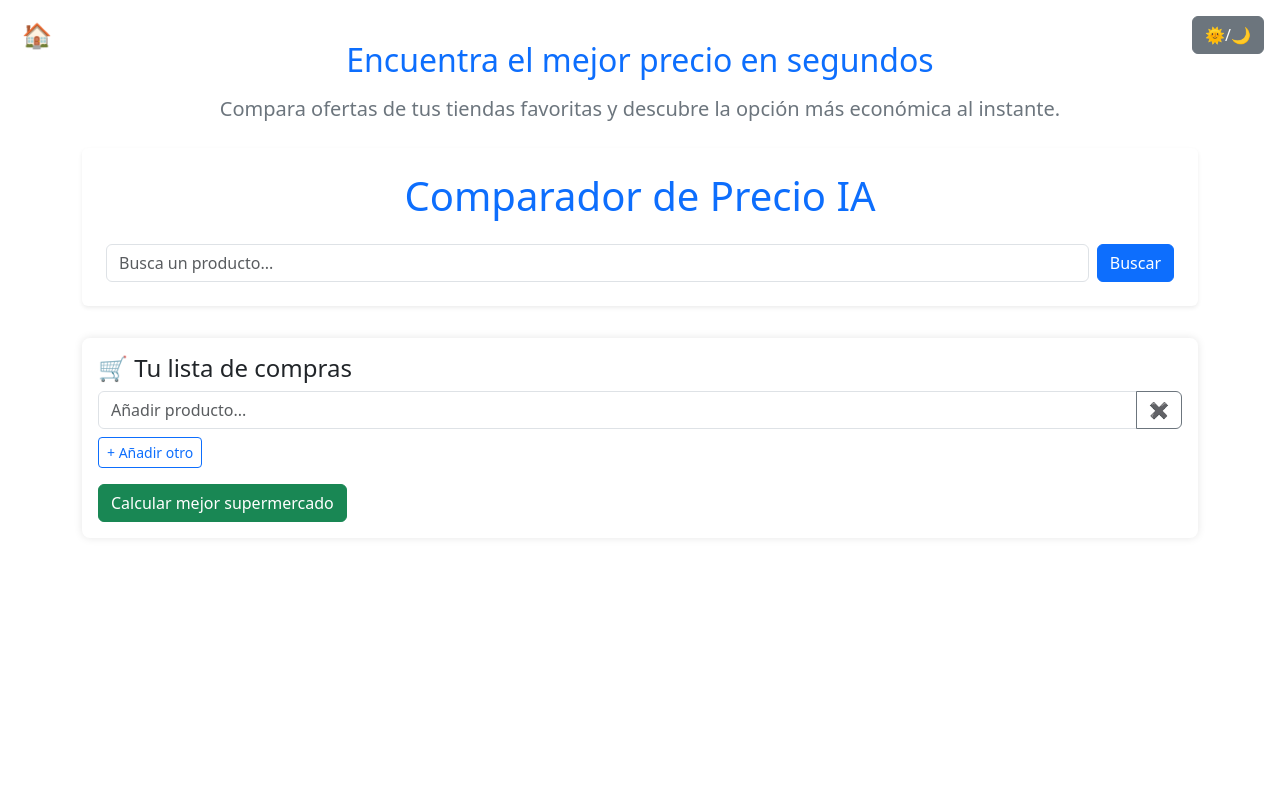
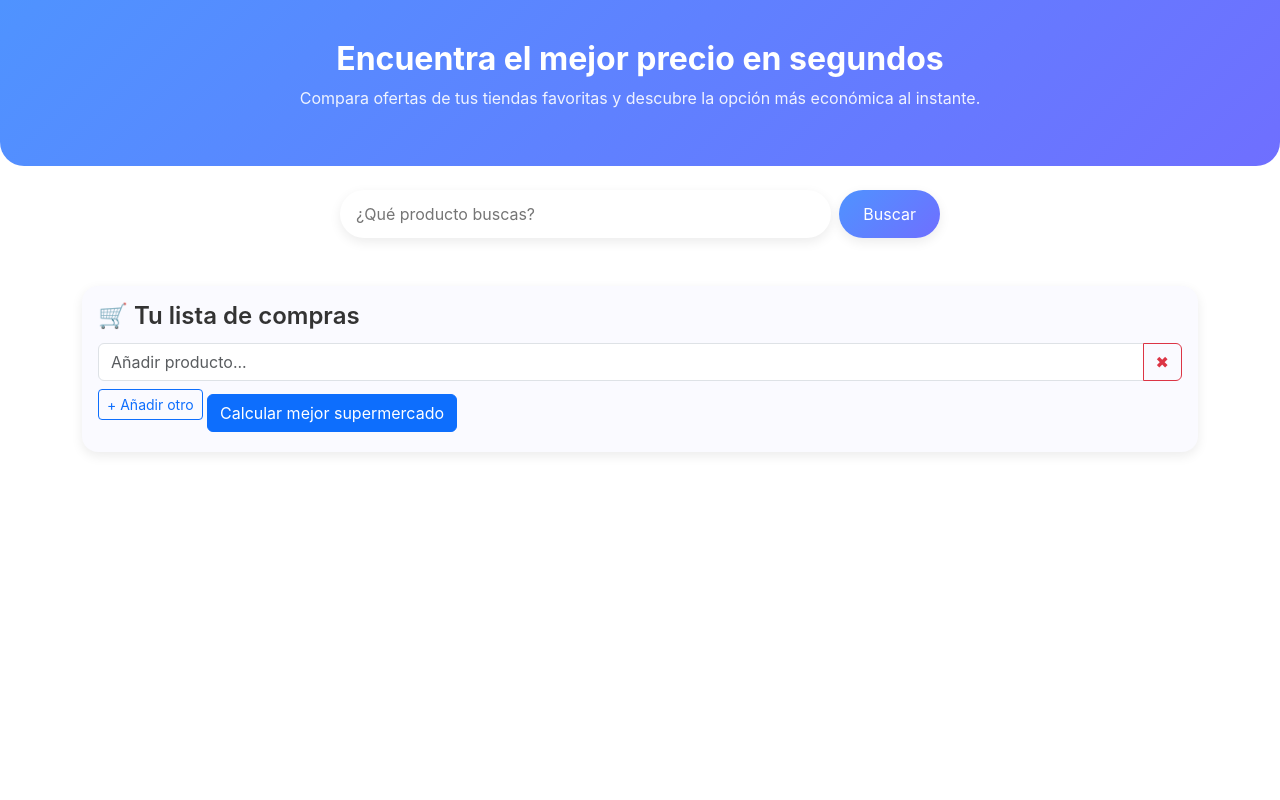
Before and after one commit to roymarth1991/compara.net, a Flask app: page / in a window 1280 px wide. Run offline with Flask 2, Linux system fonts and the light colour scheme.

Commit message:
Update index.html

```diff
--- a/templates/index.html
+++ b/templates/index.html
@@ -1,131 +1,215 @@
 <!DOCTYPE html>
 <html lang="es">
 <head>
-  <meta charset="UTF-8">
-  <meta name="viewport" content="width=device-width, initial-scale=1">
+  <meta charset="UTF-8" />
+  <meta name="viewport" content="width=device-width, initial-scale=1" />
   <title>Comparador de Precio IA</title>
   <!-- Bootstrap CSS -->
-  <link href="https://cdn.jsdelivr.net/npm/bootstrap@5.3.0/dist/css/bootstrap.min.css" rel="stylesheet">
-  <!-- Bootstrap Icons para íconos animados -->
-  <link href="https://cdn.jsdelivr.net/npm/bootstrap-icons@1.10.5/font/bootstrap-icons.css" rel="stylesheet">
+  <link
+    href="https://cdn.jsdelivr.net/npm/bootstrap@5.3.0/dist/css/bootstrap.min.css"
+    rel="stylesheet"
+  />
   <style>
-    :root { --bg-color: #ffffff; --text-color: #212529; --card-color: #ffffff; }
-    body.dark { --bg-color: #121212; --text-color: #f8f9fa; --card-color: #1f1f1f; }
-    body { background-color: var(--bg-color); color: var(--text-color); transition: background-color 0.3s, color 0.3s; min-height: 100vh; }
-    .search-card, .result-card { background-color: var(--card-color); color: var(--text-color); transition: background-color 0.3s, color 0.3s; }
-    .btn-toggle-mode { position: fixed; top: 1rem; right: 1rem; z-index: 10000; }
-    .btn-home { position: fixed; top: 1rem; left: 1rem; z-index: 10000; border: none; background: transparent; font-size: 1.5rem; color: var(--text-color); }
-    .btn:hover { transform: scale(1.05); transition: transform 0.2s; }
-    .rank-badge { font-weight: bold; margin-right: 0.5rem; }
-    .rank-1 { color: gold; } .rank-2 { color: silver; } .rank-3 { color: #cd7f32; }
-    /* Spinner overlay */
-    #loadingOverlay { position: fixed; top: 0; left: 0; width: 100%; height: 100%; background: rgba(255,255,255,0.9); display: none; align-items: center; justify-content: center; flex-direction: column; z-index: 9999; }
-    /* Icono de carga animado */
-    .loading-icon { font-size: 4rem; color: #007bff; animation: bounce 1s ease-in-out infinite; }
-    /* Typing effect */
-    .typing { border-right: .15em solid #007bff; white-space: nowrap; overflow: hidden; }
-    /* Hero bounce animation */
-    @keyframes bounce { 0%,100%{ transform: translateY(0); } 50% { transform: translateY(-10px); } }
-    .hero-text { display: inline-block; animation: bounce 2s ease-in-out infinite; }
-    /* Progress bar */
-    #topProgress { position: fixed; top: 0; left: 0; width: 0%; height: 4px; background: #007bff; transition: width 0.4s ease; z-index: 10000; }
-    @media (max-width: 576px) { .search-card { margin: 1rem; padding: 1rem; } .hero-text { font-size: 1.25rem; } }
-    /* Lista de compras */
-    .lista-section { background-color: var(--card-color); color: var(--text-color); padding: 1rem; border-radius: .5rem; margin-top: 2rem; box-shadow: 0 0 .5rem rgba(0,0,0,0.1); }
+    :root {
+      --gradient-start: #4f93ff;
+      --gradient-end: #6f6fff;
+      --chip-bg: #f1f3ff;
+      --chip-hover: #e0e4ff;
+      --card-shadow: 0 4px 12px rgba(0, 0, 0, 0.08);
+    }
+    body {
+      margin: 0;
+      font-family: "Inter", sans-serif;
+      background: #fff;
+      color: #333;
+    }
+    .hero {
+      background: linear-gradient(
+        135deg,
+        var(--gradient-start),
+        var(--gradient-end)
+      );
+      color: #fff;
+      text-align: center;
+      padding: 2.5rem 1rem;
+      border-bottom-left-radius: 1.5rem;
+      border-bottom-right-radius: 1.5rem;
+    }
+    .hero h1 {
+      font-size: 2rem;
+      margin-bottom: 0.5rem;
+      font-weight: 700;
+    }
+    .hero p {
+      font-size: 1rem;
+      opacity: 0.9;
+    }
+    .top5-chips {
+      display: flex;
+      gap: 0.5rem;
+      overflow-x: auto;
+      padding: 1rem 0;
+    }
+    .chip {
+      background: var(--chip-bg);
+      padding: 0.5rem 1rem;
+      border-radius: 2rem;
+      font-size: 0.9rem;
+      cursor: pointer;
+      transition: background 0.2s, transform 0.2s;
+      white-space: nowrap;
+      display: flex;
+      align-items: center;
+      gap: 0.25rem;
+    }
+    .chip:hover {
+      background: var(--chip-hover);
+      transform: translateY(-2px);
+    }
+    .chip .count {
+      background: #fff;
+      padding: 0.1rem 0.4rem;
+      border-radius: 1rem;
+      font-size: 0.8rem;
+      color: #555;
+    }
+    .search-bar {
+      display: flex;
+      max-width: 600px;
+      margin: 0 auto;
+      gap: 0.5rem;
+    }
+    .search-bar input {
+      flex: 1;
+      border-radius: 2rem;
+      border: none;
+      padding: 0.75rem 1rem;
+      box-shadow: var(--card-shadow);
+    }
+    .btn-search {
+      background: linear-gradient(
+        135deg,
+        var(--gradient-start),
+        var(--gradient-end)
+      );
+      border: none;
+      color: #fff;
+      border-radius: 2rem;
+      padding: 0 1.5rem;
+      box-shadow: var(--card-shadow);
+      transition: opacity 0.2s, transform 0.2s;
+    }
+    .btn-search:hover {
+      opacity: 0.9;
+      transform: translateY(-2px);
+    }
+    .result-card {
+      border: none;
+      border-radius: 1rem;
+      box-shadow: var(--card-shadow);
+      transition: transform 0.2s;
+    }
+    .result-card:hover {
+      transform: translateY(-4px);
+    }
+    .result-card .card-body {
+      padding: 1rem;
+    }
+    .result-card h5 {
+      font-weight: 600;
+      margin-bottom: 0.5rem;
+    }
+    .result-card p {
+      font-size: 1.25rem;
+      font-weight: 700;
+      margin-bottom: 0.5rem;
+    }
+    .lista-section {
+      background: #fafaff;
+      padding: 1rem;
+      border-radius: 1rem;
+      box-shadow: var(--card-shadow);
+    }
+    .lista-section h4 {
+      font-weight: 600;
+      margin-bottom: 0.75rem;
+    }
+    .lista-section .input-group {
+      margin-bottom: 0.5rem;
+    }
   </style>
 </head>
 <body>
-  <!-- Home & Dark/Light Mode Toggle -->
-  <button class="btn-home" onclick="window.location='/'">🏠</button>
-  <button class="btn btn-secondary btn-toggle-mode" onclick="toggleMode()">🌞/🌙</button>
-  <!-- Top Progress Bar -->
-  <div id="topProgress"></div>
-  <!-- Spinner overlay -->
-  <div id="loadingOverlay">
-    <!-- Ícono animado de carrito/persona -->
-    <i class="bi bi-cart3 loading-icon mb-3"></i>
-    <div class="text-center">
-      <div class="spinner-border text-primary" role="status"></div>
-      <p id="statusMessage" class="mt-2 fs-5 typing" data-text="Estamos buscando entre góndolas para encontrar tu mejor precio, ¡sólo un momento!"></p>
+  <!-- Hero -->
+  <div class="hero">
+    <h1>Encuentra el mejor precio en segundos</h1>
+    <p>Compara ofertas de tus tiendas favoritas y descubre la opción más económica al instante.</p>
+    <!-- Top 5 Chips -->
+    {% if top5 %}
+    <div class="top5-chips">
+      {% for item in top5 %}
+      <div class="chip" onclick="selectTop('{{ item }}')">
+        {{ item }} <span class="count">{{ loop.index0 and cargar_topes()[item] or cargar_topes()[item] }}</span>
+      </div>
+      {% endfor %}
     </div>
-    <small class="text-muted mt-2">Si esto tarda, relájate y toma un café ☕</small>
+    {% endif %}
   </div>
 
   <div class="container py-4">
-    <!-- Introductorio -->
-    <div class="text-center my-4">
-      <h2 class="text-primary hero-text">Encuentra el mejor precio en segundos</h2>
-      <p class="lead text-secondary">Compara ofertas de tus tiendas favoritas y descubre la opción más económica al instante.</p>
-    </div>
+    <!-- Search Bar -->
+    <form method="post" id="searchForm" class="search-bar mx-auto">
+      <input
+        type="text"
+        name="termino"
+        placeholder="¿Qué producto buscas?"
+        value="{{ termino }}"
+        required
+      />
+      <button type="submit" class="btn btn-search">Buscar</button>
+    </form>
 
-    <!-- Top 5 productos más buscados -->
-    {% if top5 %}
-    <div class="search-card p-3 rounded shadow-sm mb-4">
-      <h4 class="mb-3 text-secondary">🔥 Top 5 productos más buscados</h4>
-      <div class="row row-cols-2 row-cols-md-5 g-2">
-        {% for item in top5 %}
-        <div class="col">
-          <button type="button" class="btn btn-outline-primary w-100" onclick="selectTop('{{ item }}')">{{ item }}</button>
+    <!-- Results -->
+    {% if resultados %}
+    <h2 class="mt-5 mb-3">Resultados para «{{ termino }}»</h2>
+    <div class="row g-4">
+      {% for r in resultados %}
+      <div class="col-12 col-md-6 col-lg-4">
+        <div class="card result-card">
+          <div class="card-body">
+            <h5 class="card-title">
+              {% if loop.index <= 3 %}
+                <span class="me-2">🥇🥈🥉{{ '' }}</span>
+              {% else %}
+                <span class="me-2">#{{ loop.index }}</span>
+              {% endif %}
+              {{ r.nombre }}
+            </h5>
+            <p class="text-primary">{{ r.precio }}</p>
+            <small class="text-muted">{{ r.tienda }}</small>
+          </div>
         </div>
-        {% endfor %}
       </div>
+      {% endfor %}
     </div>
     {% endif %}
 
-    <!-- Search Card -->
-    <div class="search-card p-4 rounded shadow-sm mb-4">
-      <h1 class="text-center mb-4 text-primary">Comparador de Precio IA</h1>
-      <form method="post" class="d-flex flex-column flex-md-row" id="searchForm">
-        <input list="sugerencias" type="text" name="termino" class="form-control me-md-2 mb-2 mb-md-0" placeholder="Busca un producto..." value="{{ termino }}" required />
-        <datalist id="sugerencias">
-          <option value="Leche"><option value="Arroz"><option value="Aceite"><option value="Huevos"><option value="Pan"><option value="Detergente">
-        </datalist>
-        <button type="submit" class="btn btn-primary">Buscar</button>
-      </form>
-    </div>
-
-    <!-- Resultados -->
-    {% if resultados %}
-    <div class="mt-4">
-      <h2 class="mb-3 text-secondary">Resultados para «{{ termino }}»</h2>
-      <div class="row row-cols-1 row-cols-sm-2 g-3">
-        {% for r in resultados %}
-        <div class="col">
-          <div class="card result-card p-3 h-100 {% if loop.index0 == 0 %}best-option border border-warning{% endif %}">
-            <div class="card-body d-flex flex-column">
-              <h5 class="card-title d-flex align-items-center">
-                {% if loop.index == 1 %}<span class="rank-badge rank-1">🥇</span>
-                {% elif loop.index == 2 %}<span class="rank-badge rank-2">🥈</span>
-                {% elif loop.index == 3 %}<span class="rank-badge rank-3">🥉</span>
-                {% else %}<span class="me-2">#{{ loop.index }}</span>{% endif %}
-                {% if r.enlace %}<a href="{{ r.enlace }}" target="_blank">{{ r.nombre }}</a>{% else %}{{ r.nombre }}{% endif %}
-              </h5>
-              <p class="mt-auto fs-5 text-success">{{ r.precio }} <small class="text-muted">({{ r.tienda }})</small></p>
-            </div>
-          </div>
-        </div>
-        {% endfor %}
-      </div>
-    </div>
-    {% endif %}
-
-    <!-- Lista de Compras -->
-    <div class="lista-section">
+    <!-- Shopping List -->
+    <div class="lista-section mt-5">
       <h4>🛒 Tu lista de compras</h4>
       <form method="post" action="/lista" id="listaForm">
         <div id="listaItems">
-          <div class="input-group mb-2">
-            <input type="text" name="producto" class="form-control" placeholder="Añadir producto..." required>
-            <button class="btn btn-outline-secondary remove-item" type="button">✖</button>
+          <div class="input-group">
+            <input type="text" name="producto" class="form-control" placeholder="Añadir producto..." required />
+            <button class="btn btn-outline-danger" type="button" onclick="this.parentNode.remove()">✖</button>
           </div>
         </div>
-        <button id="addItem" type="button" class="btn btn-sm btn-outline-primary mb-3">+ Añadir otro</button>
-        <br>
-        <button type="submit" class="btn btn-success">Calcular mejor supermercado</button>
+        <button id="addItem" type="button" class="btn btn-outline-primary btn-sm mb-3">+ Añadir otro</button>
+        <button type="submit" class="btn btn-primary">Calcular mejor supermercado</button>
       </form>
 
       {% if lista %}
-      <hr>
+      <hr />
       <h5>Lista:</h5>
       <ul>
         {% for item in lista %}<li>{{ item }}</li>{% endfor %}
@@ -134,7 +218,7 @@
       <ul>
         {% for t in tiendas %}<li>{{ t }}: {{ "%.2f"|format(totales[t]) }}</li>{% endfor %}
       </ul>
-      <h4 class="mt-3 text-primary">🏆 Te conviene comprar en: {{ mejor }}</h4>
+      <h4 class="mt-3">🏆 Mejor opción: {{ mejor }}</h4>
       {% endif %}
     </div>
   </div>
@@ -142,46 +226,19 @@
   <!-- Bootstrap JS -->
   <script src="https://cdn.jsdelivr.net/npm/bootstrap@5.3.0/dist/js/bootstrap.bundle.min.js"></script>
   <script>
-    // Dark/Light mode toggle
-    function toggleMode() {
-      document.body.classList.toggle('dark');
-      localStorage.setItem('darkMode', document.body.classList.contains('dark'));
+    function selectTop(item) {
+      const input = document.querySelector("input[name='termino']");
+      input.value = item;
+      document.getElementById("searchForm").submit();
     }
-    // Top5 quick select
-    function selectTop(item) {
-      document.getElementsByName('termino')[0].value = item;
-      document.getElementById('searchForm').submit();
-    }
-    document.addEventListener('DOMContentLoaded', () => {
-      // Preserve mode
-      if (localStorage.getItem('darkMode') === 'true') document.body.classList.add('dark');
-
-      // Typing effect
-      const status = document.getElementById('statusMessage');
-      const text = status.getAttribute('data-text'); status.textContent = '';
-      let idx = 0;
-      const interval = setInterval(() => { if (idx < text.length) status.textContent += text.charAt(idx++); else clearInterval(interval); }, 50);
-
-      // Unified spinner trigger for both forms
-      const showSpinner = () => {
-        document.getElementById('loadingOverlay').style.display = 'flex';
-        document.getElementById('topProgress').style.width = '0%';
-        setTimeout(() => document.getElementById('topProgress').style.width = '30%', 50);
-        setTimeout(() => document.getElementById('topProgress').style.width = '100%', 600);
-      };
-      document.getElementById('searchForm').addEventListener('submit', showSpinner);
-      document.getElementById('listaForm').addEventListener('submit', showSpinner);
-
-      // Dynamic list fields
-      document.getElementById('addItem').addEventListener('click', () => {
-        const div = document.createElement('div');
-        div.className = 'input-group mb-2';
-        div.innerHTML = `<input type="text" name="producto" class="form-control" placeholder="Añadir producto..." required><button class="btn btn-outline-secondary remove-item" type="button">✖</button>`;
-        document.getElementById('listaItems').append(div);
-      });
-      document.getElementById('listaItems').addEventListener('click', e => {
-        if (e.target.classList.contains('remove-item')) e.target.closest('.input-group').remove();
-      });
+    document.getElementById("addItem").addEventListener("click", () => {
+      const div = document.createElement("div");
+      div.className = "input-group";
+      div.innerHTML = `
+        <input type="text" name="producto" class="form-control" placeholder="Añadir producto..." required/>
+        <button class="btn btn-outline-danger" type="button" onclick="this.parentNode.remove()">✖</button>
+      `;
+      document.getElementById("listaItems").append(div);
     });
   </script>
 </body>
```
